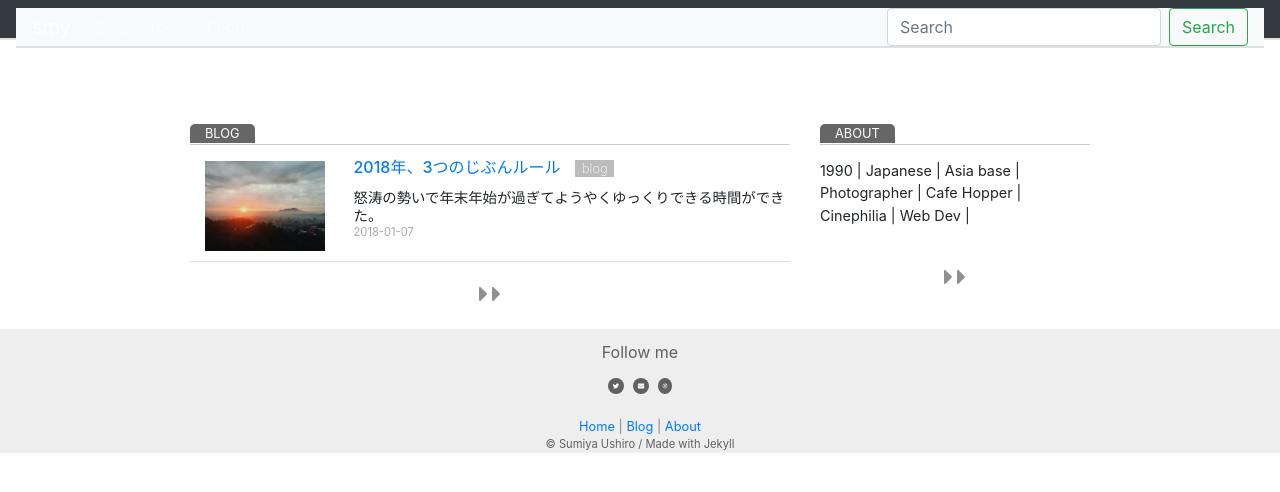
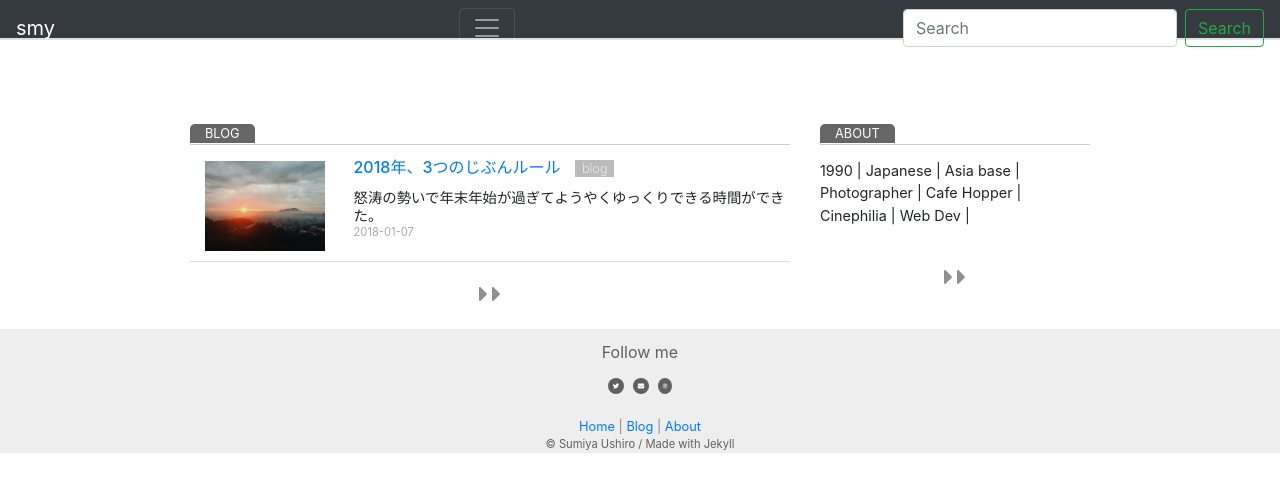
Before and after one commit to sumi0820/smy-jp-v1, a Jekyll site: the page built from index.md, in a window 1280 px wide. Shown: the top 492 px of the page. Built offline with Jekyll 4.4.1, drawn with Linux system fonts in a browser that asks for light colours; nearby versions of some CDN libraries.

Commit message:
initial commit

```diff
--- a/_includes/top-nav.html
+++ b/_includes/top-nav.html
@@ -2,7 +2,6 @@
 
 <nav class="navbar navbar-dark bg-dark">
 
-  <nav class="navbar navbar-expand-lg navbar-light bg-light">
       <a class="navbar-brand" href="{{ site.url }}/">smy</a>
       <button class="navbar-toggler" type="button" data-toggle="collapse" data-target="#navbarNav" aria-controls="navbarNav" aria-expanded="false" aria-label="Toggle navigation">
       <span class="navbar-toggler-icon"></span>
@@ -31,4 +30,3 @@
       <button class="btn btn-outline-success my-2 my-sm-0" type="submit">Search</button>
     </form>
   </nav>
-</nav>
```
